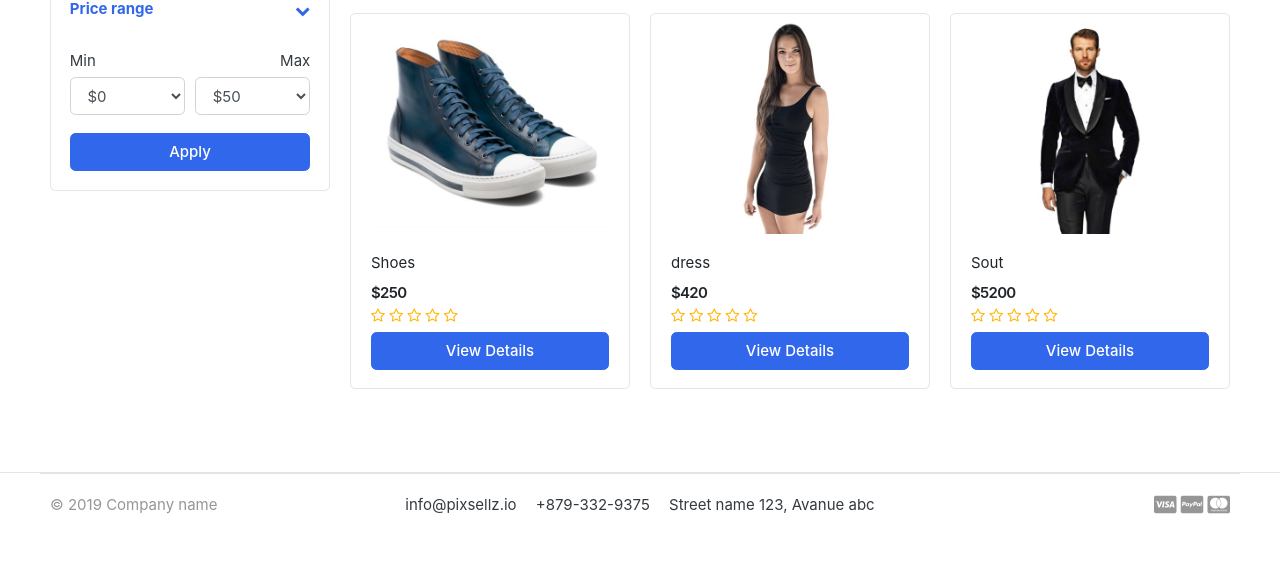
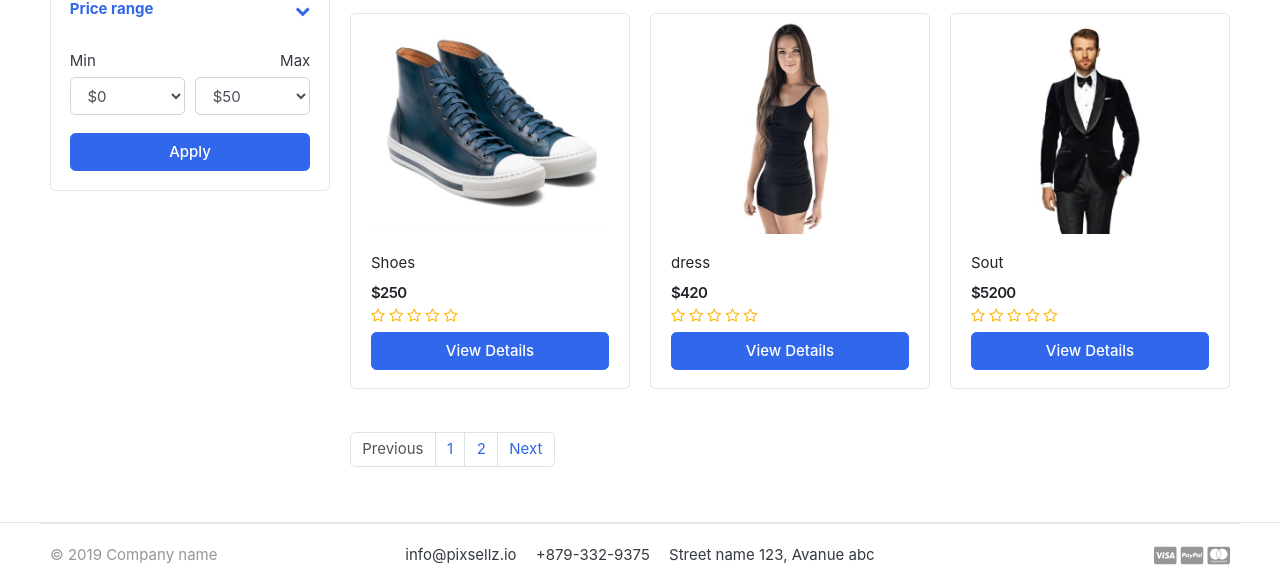
Before and after one commit to Mmy2000/E_Commerce-2, a Django app: page /store/ in a window 1280 px wide. Shown: the part 738-1325 px from the top of the page. Before the commit the page ends 1252 px from the top, so only its background shows below. Run offline with Django 4.2, Linux system fonts and the light colour scheme; data comes from the database, SQL or seed files in the repository; both versions use the stored data as it was after the commit; some libraries are stand-ins or nearby versions; some web fonts are replaced.

Commit message:
fixing some issues

```diff
--- a/store/templates/store/store.html
+++ b/store/templates/store/store.html
@@ -180,23 +180,23 @@
 
 
                 <nav class="mt-4" aria-label="Page navigation sample">
-                    {% if product.has_other_pages %}
+                    {% if products.has_other_pages %}
                     <ul class="pagination">
-                        {% if product.has_previous %}
+                        {% if products.has_previous %}
                         <li class="page-item "><a class="page-link"
-                                href="?page={{product.previous_page_number}}">Previous</a></li>
+                                href="?page={{products.previous_page_number}}">Previous</a></li>
                         {% else %}
                         <li class="page-item disabled"><a class="page-link" href="#">Previous</a></li>
                         {% endif %}
-                        {% for i in product.paginator.page_range  %}
-                        {% if product.numper == i %}
+                        {% for i in products.paginator.page_range  %}
+                        {% if products.numper == i %}
                         <li class="page-item active"><a class="page-link">{{i}}</a></li>
                         {% else %}
                         <li class="page-item "><a class="page-link" href="?page={{i}}">{{i}}</a></li>
                         {% endif %}
                         {% endfor %}
-                        {% if product.has_next %}
-                        <li class="page-item"><a class="page-link" href="?page={{product.next_page_number}}">Next</a>
+                        {% if products.has_next %}
+                        <li class="page-item"><a class="page-link" href="?page={{products.next_page_number}}">Next</a>
                         </li>
                         {% else %}
                         <li class="page-item disabled"><a class="page-link" href="#">Next</a></li>
--- a/store/views.py
+++ b/store/views.py
@@ -15,7 +15,7 @@ from django.contrib import messages
 
 def store(request , category_slug=None):
     categories = None
-    product = None
+    products = None
 
 
     if category_slug != None :
```
Also changed, not shown: db.sqlite3.
